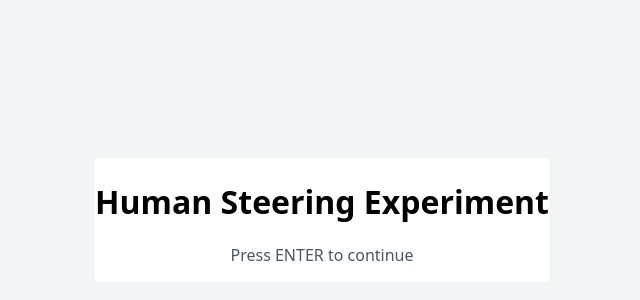
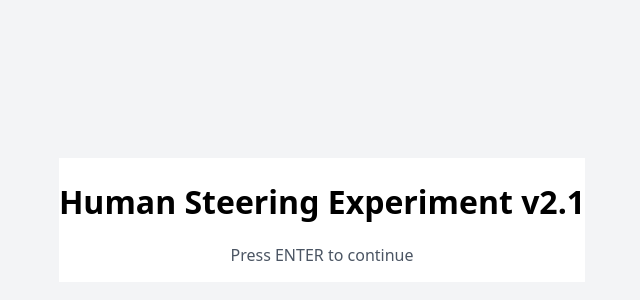
Before and after one commit to KevinXiangyuZhou/steering-experiment, a React (Vite) app: page / in a window 1280 px wide. Shown: the part 180-480 px from the top of the page, without its empty margins (318-958 px from the left). Built offline with nearby package versions, Linux system fonts and the light colour scheme.

Commit message:
Test automatic deployment - update title to v2.1

```diff
--- a/src/steering_experiment_v2.jsx
+++ b/src/steering_experiment_v2.jsx
@@ -618,7 +618,7 @@ const HumanSteeringExperiment = () => {
         return (
           <div className="flex flex-col items-center justify-center min-h-screen bg-gray-100">
             <div className="bg-white rounded-lg shadow-lg p-12 text-center">
-              <h1 className="text-3xl font-bold mb-6">Human Steering Experiment</h1>
+              <h1 className="text-3xl font-bold mb-6">Human Steering Experiment v2.1</h1>
               <p className="mb-6 text-gray-600">Press ENTER to continue</p>
             </div>
           </div>
--- a/vite.config.js
+++ b/vite.config.js
@@ -1,8 +1,13 @@
 import { defineConfig } from 'vite'
 import react from '@vitejs/plugin-react'
 
-// https://vite.dev/config/
+// Change "steering-experiment" to your repo name exactly
 export default defineConfig({
   plugins: [react()],
-  base: process.env.NODE_ENV === 'production' ? '/steering-experiment/' : '/',
+  base: '/steering-experiment/',
+  build: {
+    outDir: 'dist',
+    assetsDir: 'assets',
+    sourcemap: false,
+  },
 })
```
